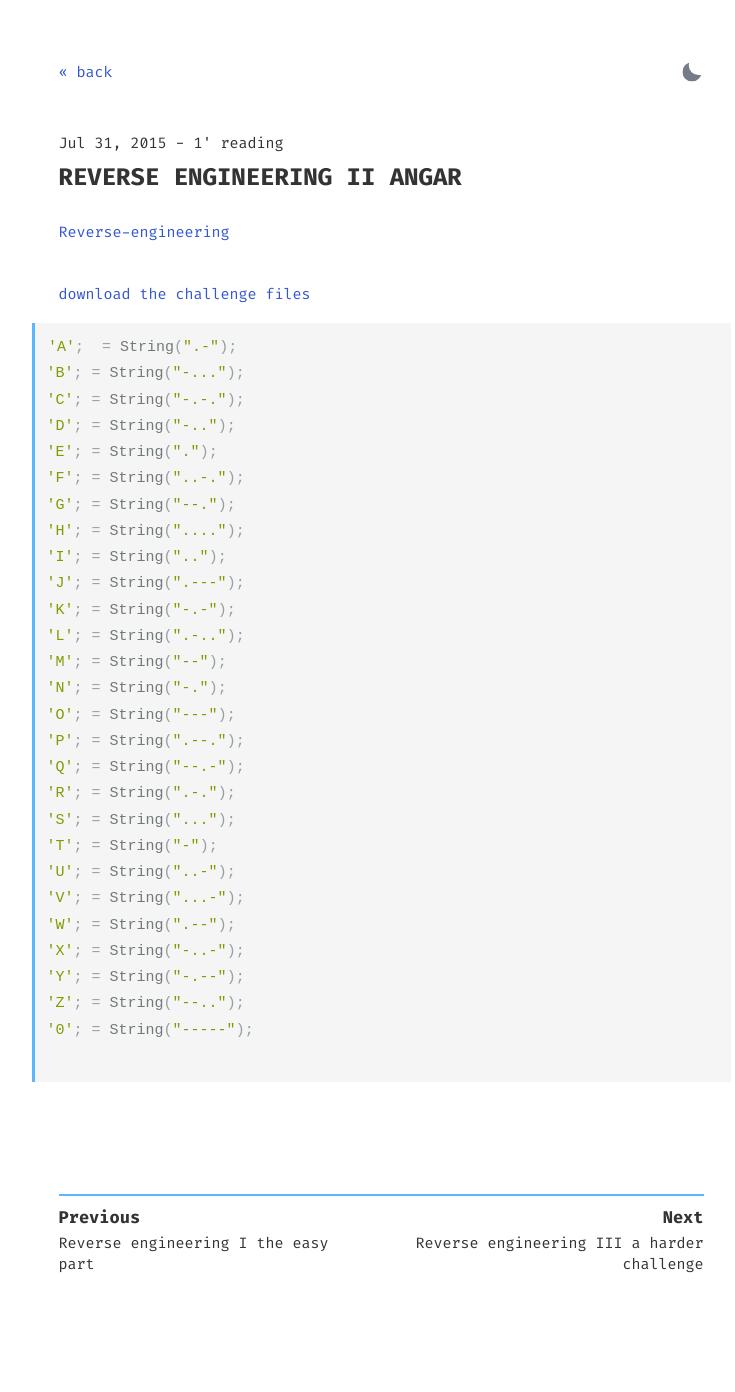
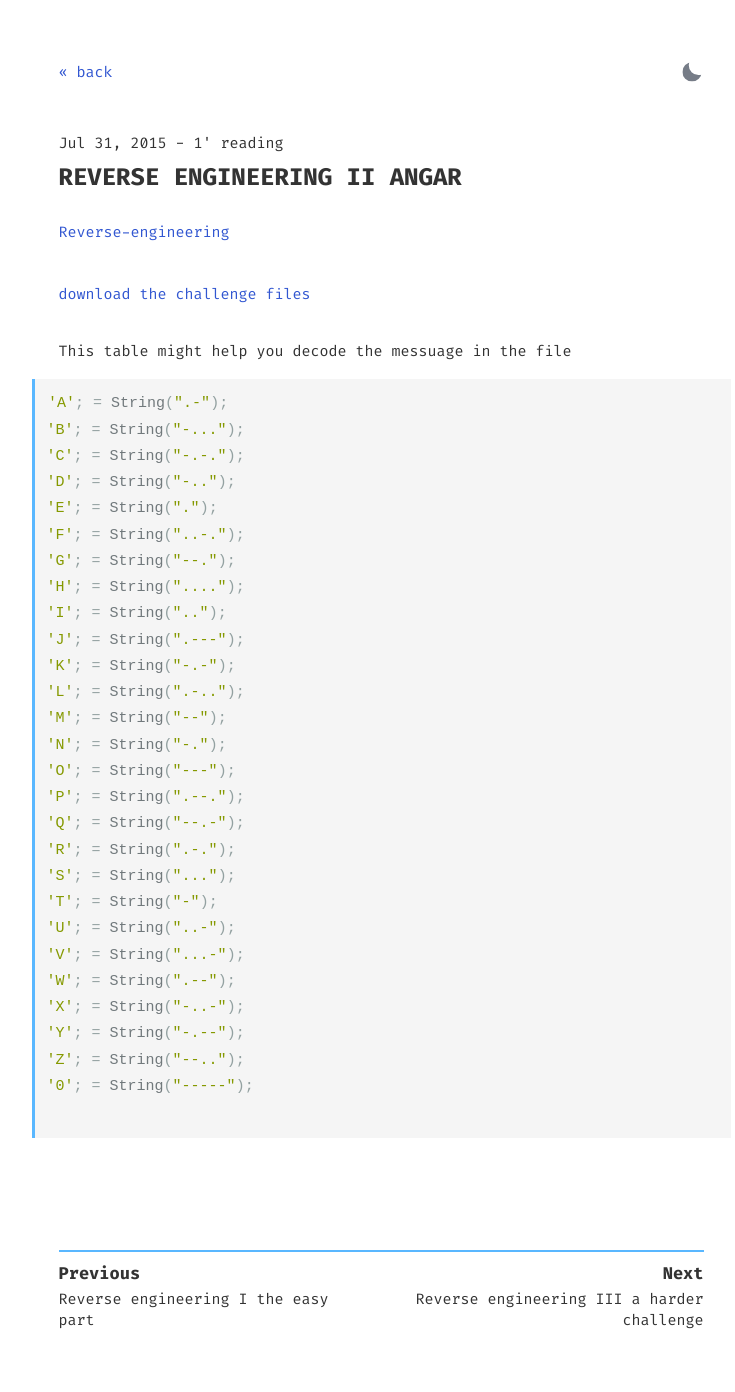
Before and after one commit to Jockky-dev/violet-rabbit-v2, a Jekyll site: the page built from _posts/2015-07-31-Reverse-engineering-II.md, in a window 1280 px wide. Shown: the whole page, without its empty margins (259-994 px from the left). Built offline with Jekyll 4.4.1, drawn with Linux system fonts in a browser that asks for light colours; before the commit the page ends 1336 px from its top, so only the background shows below that.

Commit message:
Update 2015-07-31-Reverse-engineering-II.md

````diff
--- a/_posts/2015-07-31-Reverse-engineering-II.md
+++ b/_posts/2015-07-31-Reverse-engineering-II.md
@@ -12,8 +12,9 @@ minute: 1
 [download the challenge files](https://pankace.github.io/violet-rabbit-v2/files//Reverse-engineering-II//sketch_jul02a.ino.standard.hex)
 
 
+This table might help you decode the messuage in the file
 ```cpp
-'A';  = String(".-");
+'A'; = String(".-");
 'B'; = String("-...");
 'C'; = String("-.-.");
 'D'; = String("-..");
````
